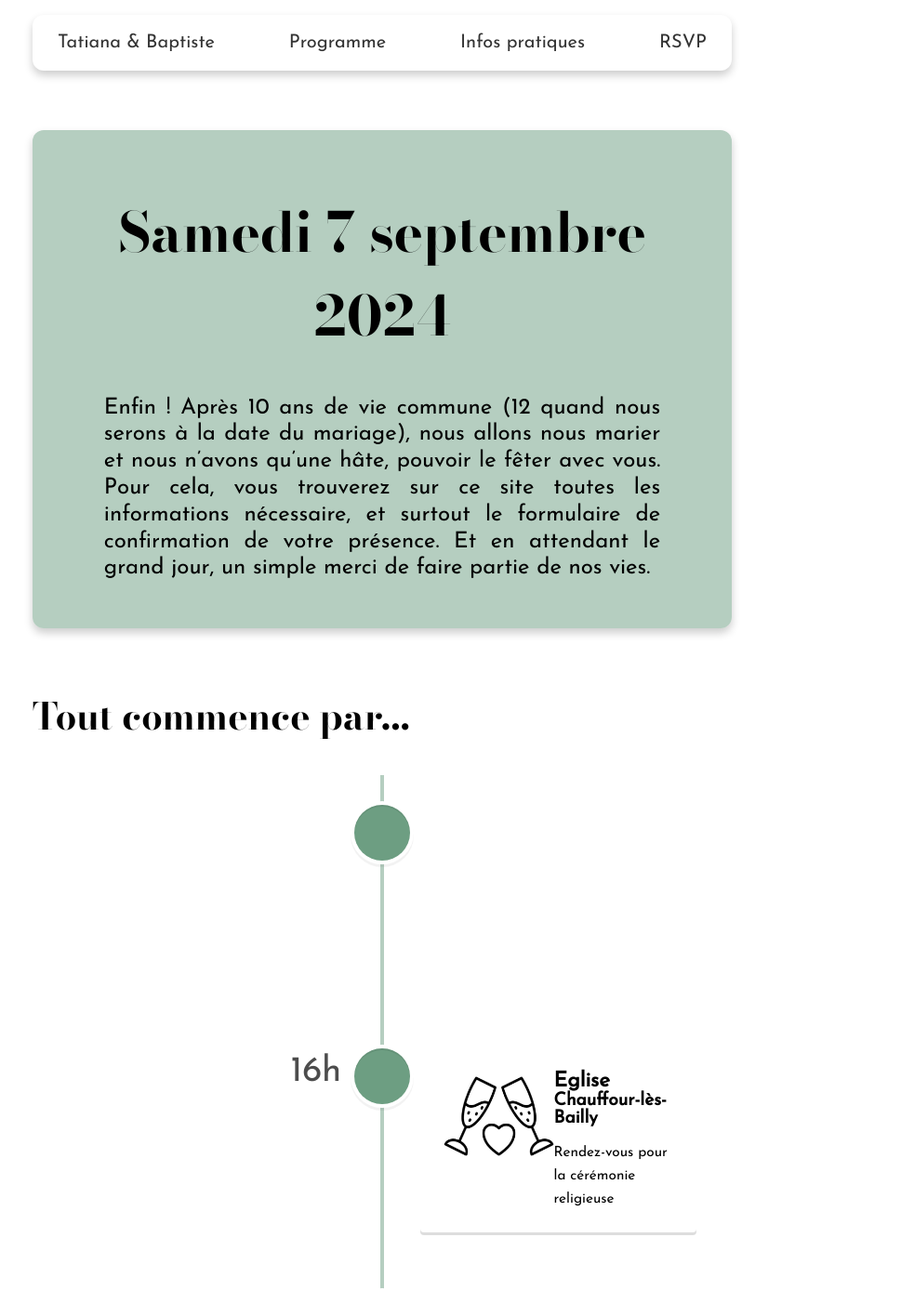
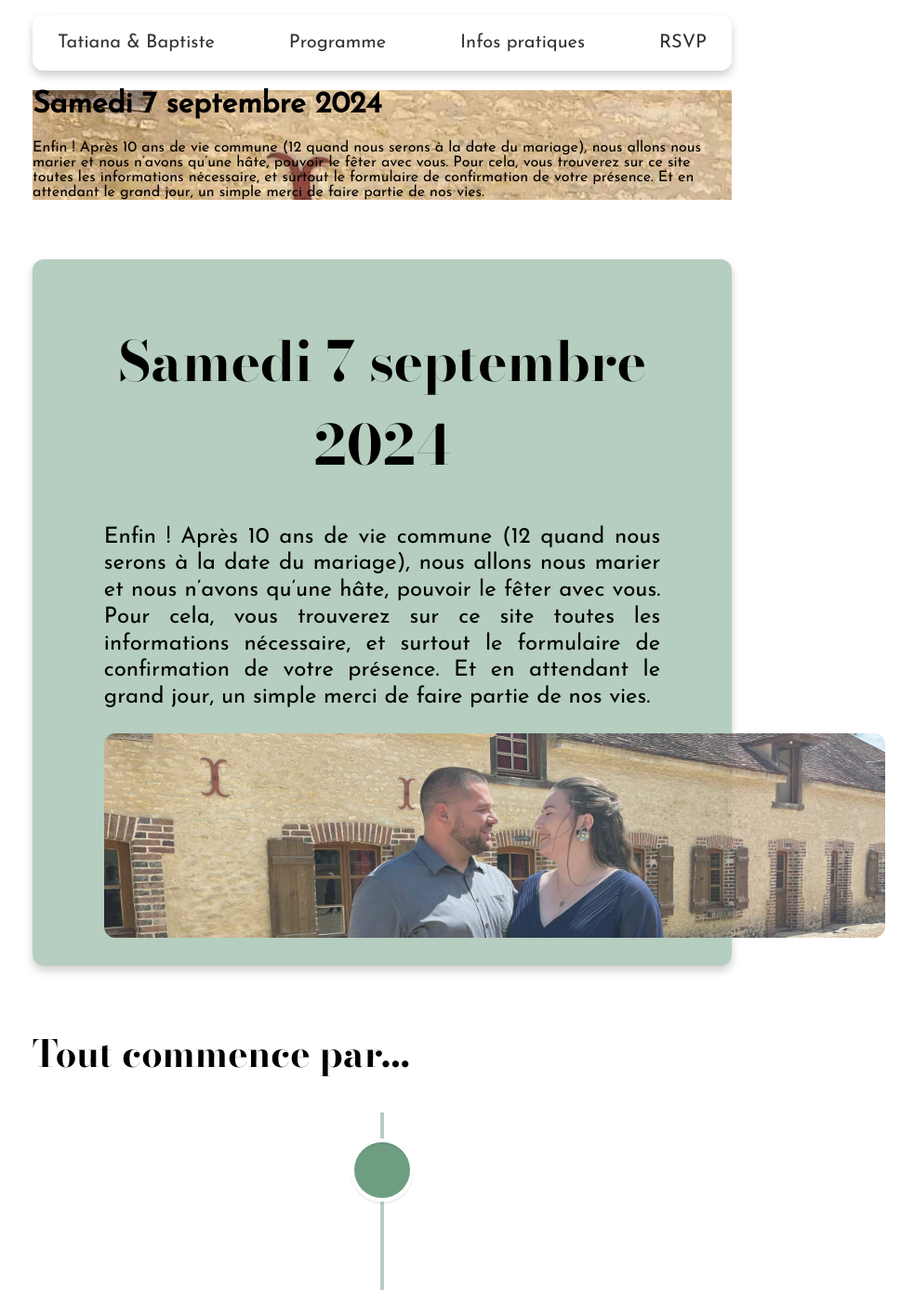
Before and after one commit to tatiana-sthl/wedding, a Next.js app: page / in a window 1280 px wide. Shown: the top 1388 px of the page at 93% size, without its empty margins (229-1212 px from the left). Built offline with nearby package versions, Linux system fonts and the light colour scheme.

Commit message:
img in the header ok but i have to add style

```diff
--- a/src/app/components/timeline.js
+++ b/src/app/components/timeline.js
@@ -24,7 +24,6 @@ const Timeline = () => {
             alt="Landscape picture"
             width={110}
             height={150}
-            className='iconTimeline'
           />
           <div className={styles.divTimeline2}>
             <h3 className="vertical-timeline-element-title">Eglise</h3>
--- a/src/app/page.js
+++ b/src/app/page.js
@@ -5,6 +5,8 @@ import Rsvp  from './components/rsvp';
 
 import styles from './page.module.css';
 import './components/countdown.js';
+import Image from 'next/image'
+
 
 export default function Home() {
 
@@ -19,6 +21,15 @@ export default function Home() {
         </ul>
       </nav>
 
+      <div className={styles.textePresentationTest}>
+        <h1 >Samedi 7 septembre 2024</h1>
+        <p >
+          Enfin ! Après 10 ans de vie commune (12 quand nous serons à la date du mariage), nous allons nous marier et nous n’avons qu’une hâte, pouvoir le fêter avec vous.
+          Pour cela, vous trouverez sur ce site toutes les informations nécessaire, et surtout le formulaire de confirmation de votre présence.
+          Et en attendant le grand jour, un simple merci de faire partie de nos vies.
+        </p>
+      </div>
+
       <div className={styles.textePresentation}>
         <h1 className={styles.h1}>Samedi 7 septembre 2024</h1>
         <p className={styles.p}>
@@ -26,6 +37,13 @@ export default function Home() {
           Pour cela, vous trouverez sur ce site toutes les informations nécessaire, et surtout le formulaire de confirmation de votre présence.
           Et en attendant le grand jour, un simple merci de faire partie de nos vies.
         </p>
+        <Image
+            src='/img/tetb1.jpg'
+            alt="tetb"
+            width={840}
+            height={220}
+            className={styles.imgFront}
+          />
       </div>
       <div className={styles.presentation}>
         <h2 className={styles.h2}>Tout commence par...</h2>
--- a/src/app/page.module.css
+++ b/src/app/page.module.css
@@ -143,3 +143,12 @@
 .pTimeline {
   font-size: 1.2vw!important;
 }
+
+.imgFront {
+  border-radius: 12px;
+  opacity: 0.8;
+}
+
+.textePresentationTest {
+  background-image: url(/public/img/tetb1.jpg);
+}
```
Also changed, not shown: public/img/tetb1.jpg (added), public/img/tetb2.jpg (added).
